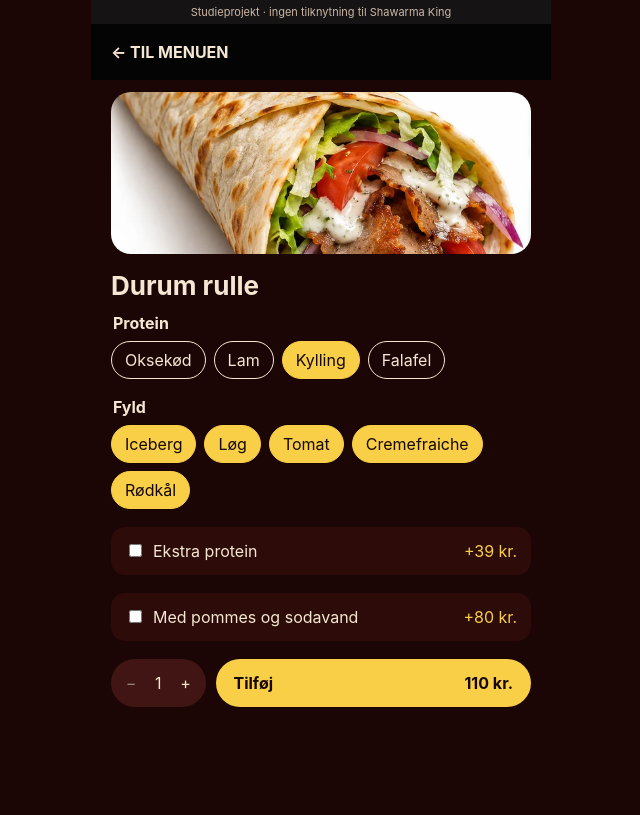
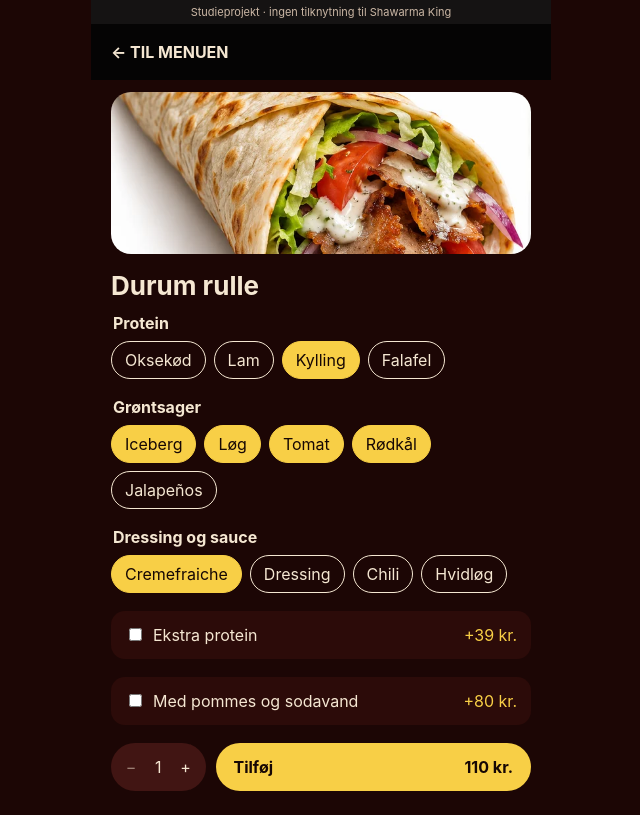
Before and after one commit to Jarl002/Shawarma-King, a Next.js app: page /menu/durum-rulle in a window 1280 px wide. Shown: the whole page, without its empty margins (319-959 px from the left). Built offline with nearby package versions, Linux system fonts and the light colour scheme.

Commit message:
Tilføj jalapeños, chili, hvidløg og dressingvalg

```diff
--- a/app/menu/[productId]/product-form.tsx
+++ b/app/menu/[productId]/product-form.tsx
@@ -3,7 +3,7 @@
 import { useRouter } from "next/navigation";
 import { useState } from "react";
 import { useCart } from "../../cart";
-import { drinks, getProduct, ingredients, proteins } from "../products";
+import { defaultIngredients, defaultSauces, drinks, getProduct, ingredients, proteins, sauces } from "../products";
 import styles from "./product.module.css";
 
 type Product = NonNullable<ReturnType<typeof getProduct>>;
@@ -12,7 +12,8 @@ export default function ProductForm({ product }: { product: Product }) {
   const router = useRouter();
   const { addItem } = useCart();
   const [protein, setProtein] = useState<(typeof proteins)[number]>("Kylling");
-  const [excluded, setExcluded] = useState<(typeof ingredients)[number][]>([]);
+  const [selectedIngredients, setSelectedIngredients] = useState<readonly (typeof ingredients)[number][]>(defaultIngredients);
+  const [selectedSauces, setSelectedSauces] = useState<readonly (typeof sauces)[number][]>(defaultSauces);
   const [extraProtein, setExtraProtein] = useState(false);
   const [quantity, setQuantity] = useState(1);
   const [withCombo, setWithCombo] = useState(false);
@@ -22,7 +23,13 @@ export default function ProductForm({ product }: { product: Product }) {
 
   function addToCart() {
     const choices = product.customizable
-      ? [protein, ...ingredients.filter((item) => excluded.includes(item)).map((item) => `uden ${item.toLowerCase()}`)]
+      ? [
+        protein,
+        ...ingredients.filter((item) => selectedIngredients.includes(item)),
+        ...ingredients.filter((item) => defaultIngredients.includes(item) && !selectedIngredients.includes(item)).map((item) => `uden ${item.toLowerCase()}`),
+        ...sauces.filter((item) => selectedSauces.includes(item)),
+        ...(selectedSauces.length === 0 ? ["Uden dressing og sauce"] : []),
+      ]
       : [];
     if (extraProtein) choices.push("Ekstra protein");
     if (withCombo && selectedDrink) choices.push(`Pommes og ${selectedDrink.name}`);
@@ -45,15 +52,30 @@ export default function ProductForm({ product }: { product: Product }) {
             ))}
           </fieldset>
           <fieldset className={styles.options}>
-            <legend>Fyld</legend>
+            <legend>Grøntsager</legend>
             {ingredients.map((item) => (
               <label key={item}>
                 <input
                   type="checkbox"
-                  checked={!excluded.includes(item)}
-                  onChange={(event) => setExcluded(event.target.checked
-                    ? excluded.filter((value) => value !== item)
-                    : [...excluded, item])}
+                  checked={selectedIngredients.includes(item)}
+                  onChange={(event) => setSelectedIngredients((current) => event.target.checked
+                    ? [...current, item]
+                    : current.filter((value) => value !== item))}
+                />
+                <span>{item}</span>
+              </label>
+            ))}
+          </fieldset>
+          <fieldset className={styles.options}>
+            <legend>Dressing og sauce</legend>
+            {sauces.map((item) => (
+              <label key={item}>
+                <input
+                  type="checkbox"
+                  checked={selectedSauces.includes(item)}
+                  onChange={(event) => setSelectedSauces((current) => event.target.checked
+                    ? [...current, item]
+                    : current.filter((value) => value !== item))}
                 />
                 <span>{item}</span>
               </label>
--- a/app/menu/products.ts
+++ b/app/menu/products.ts
@@ -26,7 +26,10 @@ export const products = [
   },
 ] as const;
 
-export const ingredients = ["Iceberg", "Løg", "Tomat", "Cremefraiche", "Rødkål"] as const;
+export const ingredients = ["Iceberg", "Løg", "Tomat", "Rødkål", "Jalapeños"] as const;
+export const sauces = ["Cremefraiche", "Dressing", "Chili", "Hvidløg"] as const;
+export const defaultIngredients: readonly (typeof ingredients)[number][] = ["Iceberg", "Løg", "Tomat", "Rødkål"];
+export const defaultSauces: readonly (typeof sauces)[number][] = ["Cremefraiche"];
 export const proteins = ["Oksekød", "Lam", "Kylling", "Falafel"] as const;
 
 export const drinks = [
```
Also changed, not shown: 1 other file (tests, documents, lock files or other folders).
